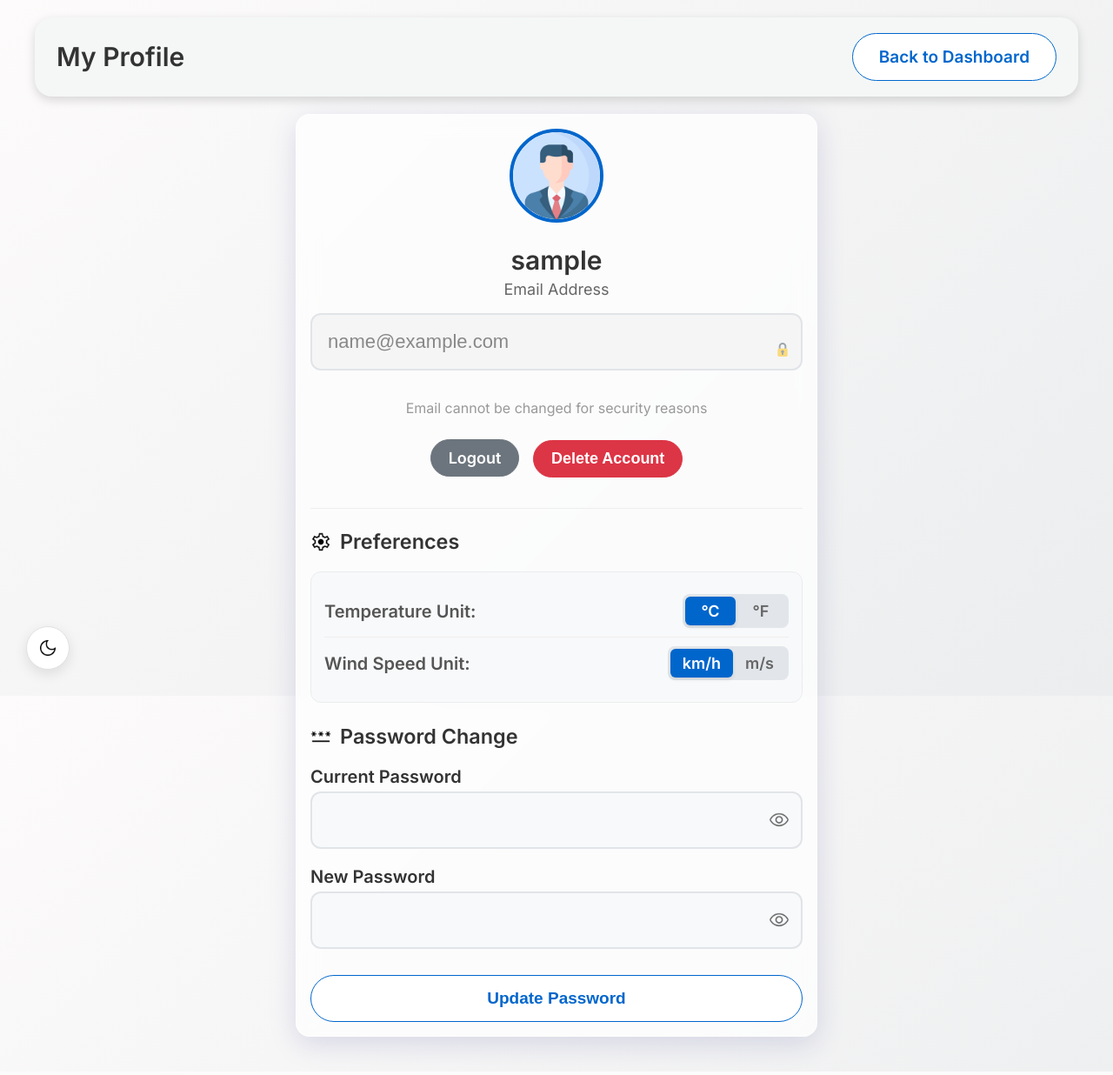
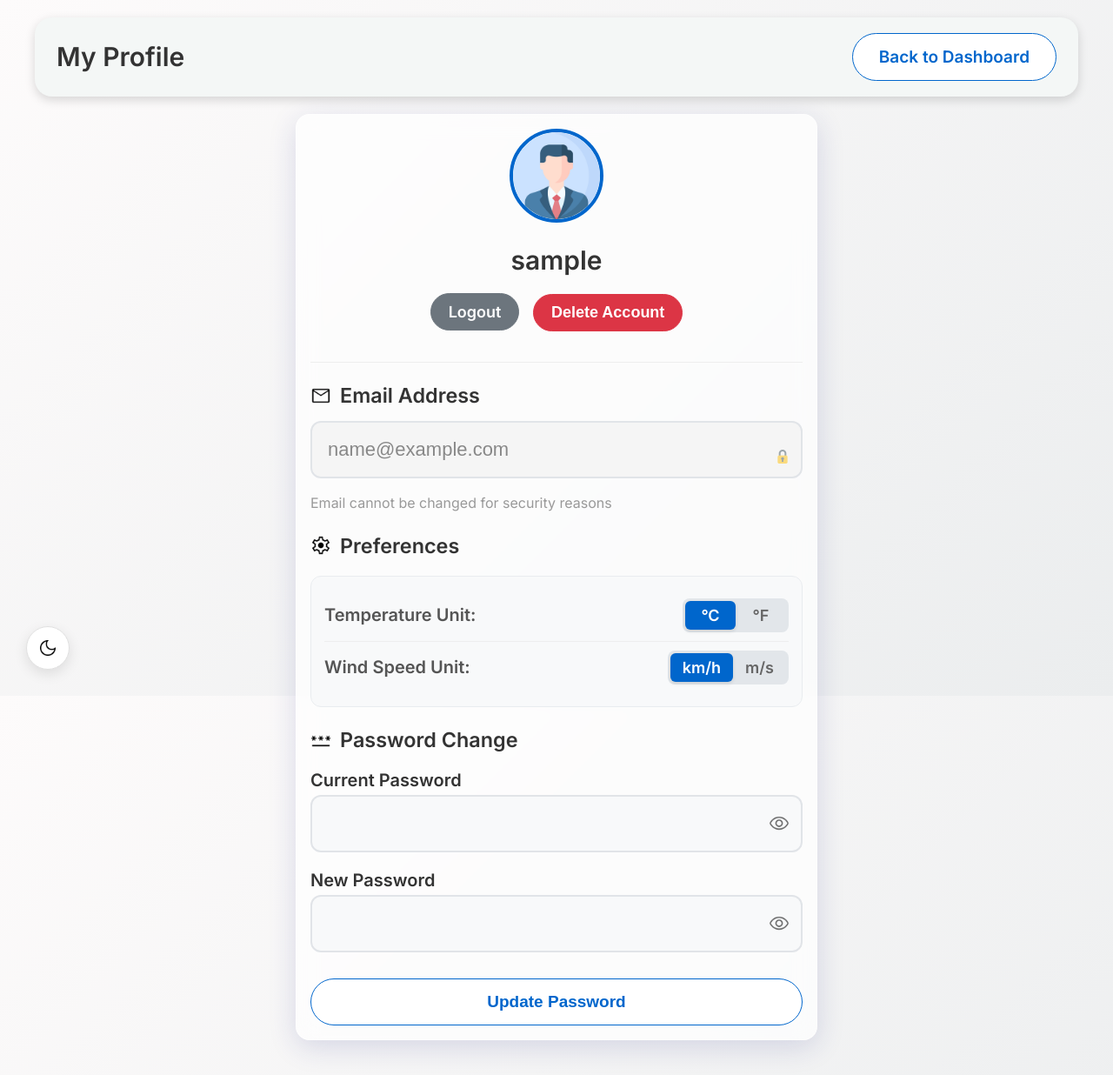
Before and after one commit to xorxe101/weather-station-project, a Flask app: page /profile in a window 1280 px wide. Shown: the whole page at 87% size. Run offline with Flask 3, Linux system fonts and the light colour scheme; the visitor is signed in with stand-in values (Sample User, id 1); some libraries are stand-ins or nearby versions.

Commit message:
Refactored styles and updated profile template

```diff
--- a/static/style-dark.css
+++ b/static/style-dark.css
@@ -528,7 +528,7 @@ h3 {
 }
 
 /* Όταν είμαστε σε Dark Mode, αντιστρέφουμε τα χρώματα του εικονιδίου */
-.prefpass-icon {
+.png-icon {
     /* invert(1): Κάνει το μαύρο -> λευκό (και το αντίστροφο).
        grayscale(1): (Προαιρετικό) Αφαιρεί τυχόν χρώμα αν το PNG δεν είναι τελείως ασπρόμαυρο, για πιο καθαρό αποτέλεσμα.
     */
--- a/static/style.css
+++ b/static/style.css
@@ -2009,7 +2009,7 @@ button:focus, a:focus, input:focus, textarea:focus {
 }
 
 /* Βασικό στυλ για το εικονίδιο (Light Mode) */
-.prefpass-icon {
+.png-icon {
     width: 24px;
     height: 24px;
 }
--- a/templates/profile.html
+++ b/templates/profile.html
@@ -23,21 +23,6 @@
             <img src="{{ url_for('static', filename='img_icon/user.png') }}"
                  style="width: 100px; height: 100px; border-radius: 50%; border: 4px solid #0066cc; object-fit: cover; margin-bottom: 1rem;">
             <h2 style="margin: 0; color: #333; margin-bottom: 5px;">{{ current_user.username }}</h2>
-            <div class="input-group" style="margin-bottom: 20px;">
-                <label style="color: #666; font-size: 0.9em; margin-bottom: 5px; display: block;">Email Address</label>
-                <div style="position: relative;">
-                    <input type="text"
-                           value="{{ current_user.email }}"
-                           class="modal-input"
-                           readonly
-                           style="background-color: #f5f5f5; color: #888; cursor: not-allowed; padding-right: 40px;">
-
-                    <img src="{{ url_for('static', filename='img_icon/lock.png') }}"
-                         alt="Locked"
-                         style="position: absolute; right: 15px; top: 50%; transform: translateY(-50%); width: 16px; opacity: 0.5;">
-                </div>
-                <small style="color: #999; font-size: 0.8em;">Email cannot be changed for security reasons</small>
-            </div>
             <div style="margin-top: 15px;">
                 <a href="/logout" class="action-btn logout-btn"
                     onclick="localStorage.setItem('unit_temp', 'C'); localStorage.setItem('unit_wind', 'kmh');">
@@ -49,10 +34,35 @@
 
         <hr style="border: 0; border-top: 1px solid #eee; margin: 1rem 0;">
 
+        <h3 style="margin-bottom: 0; display: flex; align-items: center; gap: 10px;">
+            <img src="{{ url_for('static', filename='img_icon/email.png') }}"
+                alt="Email"
+                class="png-icon">
+            Email Address
+        </h3>
+
+        <div class="input-group" style="margin-top: 15px; margin-bottom: 15px;">
+            <div style="position: relative;">
+                <input type="text"
+                    value="{{ current_user.email }}"
+                    class="modal-input"
+                    readonly
+                    style="background-color: #f5f5f5; color: #888; cursor: not-allowed; padding-right: 40px; margin-top: 0; margin-bottom: 15px;">
+
+                <img src="{{ url_for('static', filename='img_icon/lock.png') }}"
+                    alt="Locked"
+                    style="position: absolute; right: 15px; top: 50%; transform: translateY(-50%); width: 16px; opacity: 0.5;">
+            </div>
+
+            <small style="color: #999; font-size: 0.8em; margin: 0;">
+                Email cannot be changed for security reasons
+            </small>
+        </div>
+
         <h3 style="margin-bottom: 1rem; display: flex; align-items: center; gap: 10px;">
             <img src="{{ url_for('static', filename='img_icon/settings.png') }}"
                 alt="Settings"
-                class="prefpass-icon">
+                class="png-icon">
             Preferences
         </h3>
         <div class="profile-section">
@@ -84,7 +94,7 @@
         <h3 style="margin-bottom: 1rem; display: flex; align-items: center; gap: 10px;">
             <img src="{{ url_for('static', filename='img_icon/password.png') }}"
                 alt="Password Change"
-                class="prefpass-icon">
+                class="png-icon">
             Password Change
         </h3>
         {% with messages = get_flashed_messages(with_categories=true) %}
```
Also changed, not shown: templates/my_moments.html (+73 -35 lines), static/img_icon/email.png (added).
